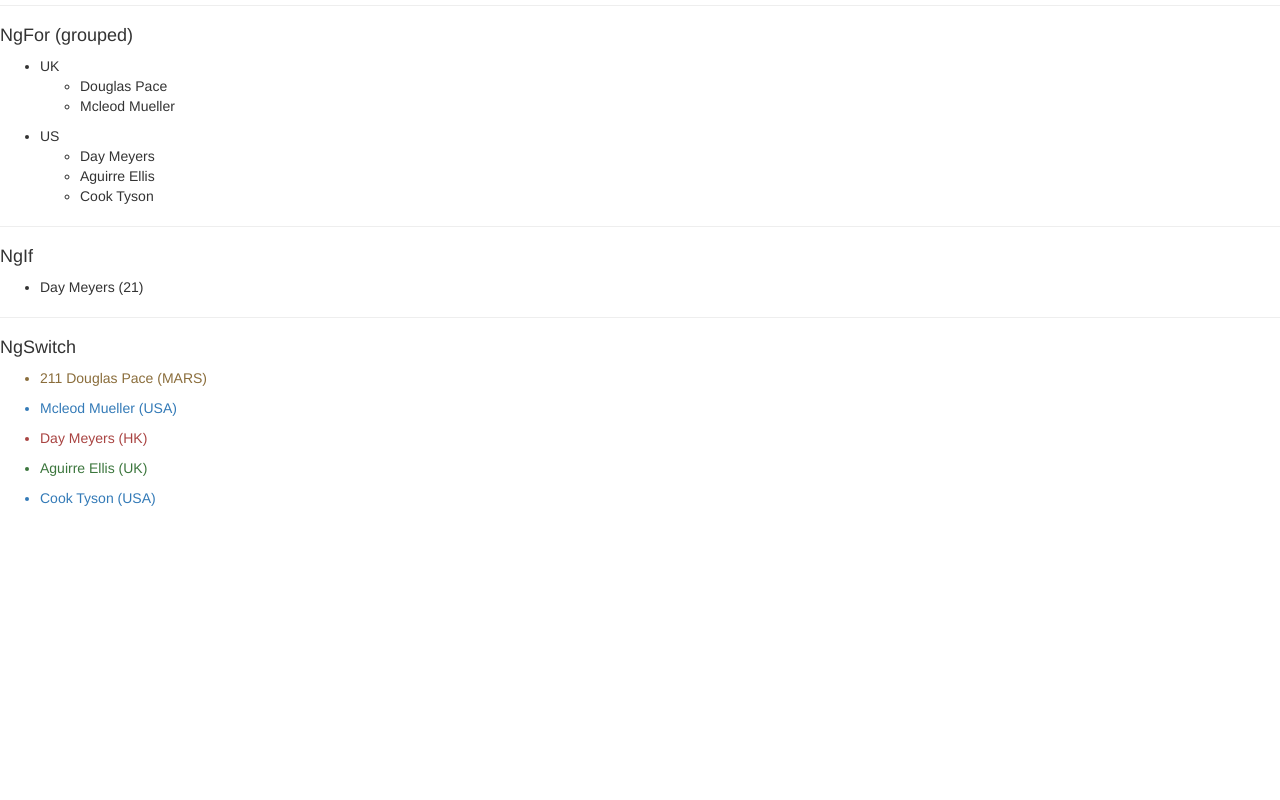
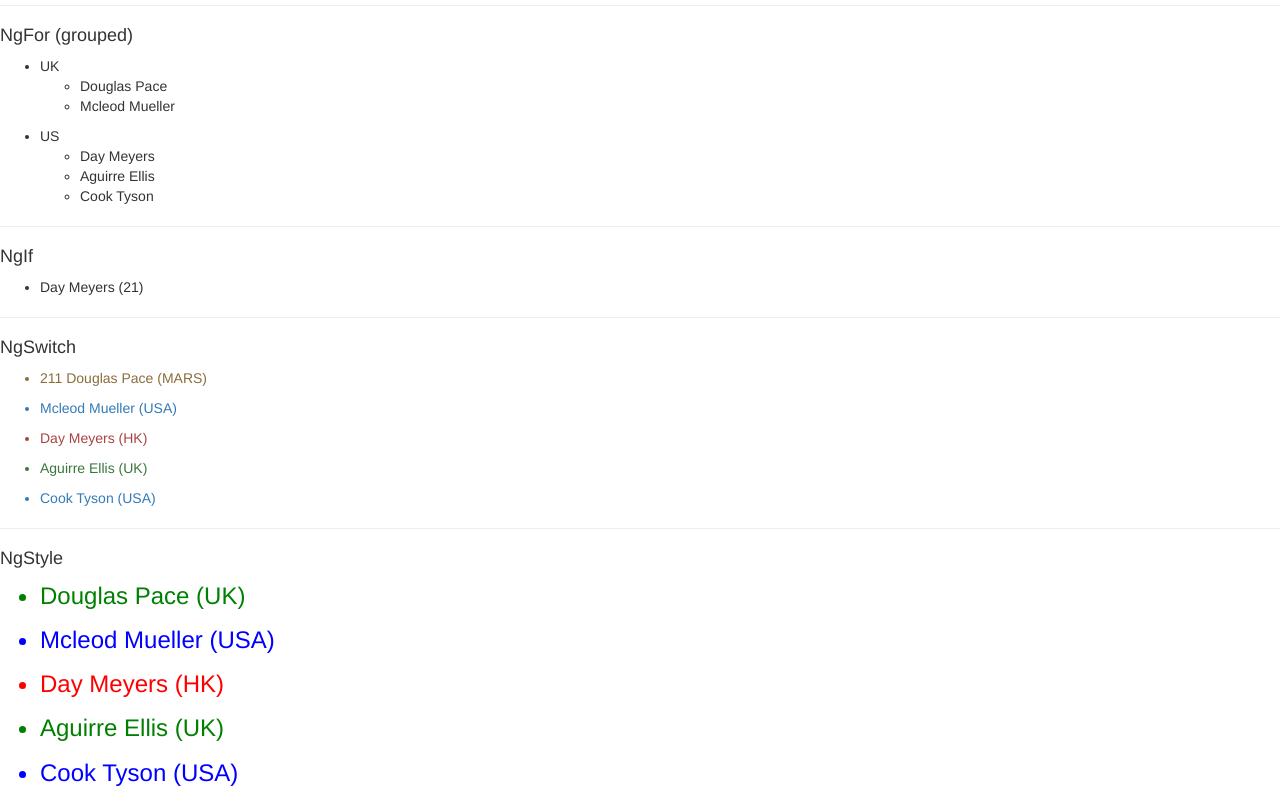
Before and after one commit to louie1966/angular2tutorial-buildin-directives, an Angular app: page / in a window 1280 px wide. Shown: the part 608-1408 px from the top of the page. Before the commit the page ends 1126 px from the top, so only its background shows below. Built offline with nearby package versions, Linux system fonts and the light colour scheme.

Commit message:
NgStyle Code Changes

```diff
--- a/src/app/app.component.html
+++ b/src/app/app.component.html
@@ -14,3 +14,5 @@
 <ngif-example></ngif-example>
 <hr />
 <ngswitch-example></ngswitch-example>
+<hr />
+<ngstyle-example></ngstyle-example>
--- a/src/app/app.module.ts
+++ b/src/app/app.module.ts
@@ -6,6 +6,7 @@ import { NgForExampleComponent } from './ngfor-example/ngfor-example.component';
 import { NgForGroupedExampleComponent } from './ngfor-grouped-example/ngfor-grouped-example.component';
 import { NgIfExampleComponent } from './ngif-example/ngif-example.component';
 import { NgSwitchExampleComponent } from './ngswitch-example/ngswitch-example.component';
+import { NgStyleExampleComponent } from './ngstyle-example/ngstyle-example.component';
 
 @NgModule({
   declarations: [
@@ -13,7 +14,8 @@ import { NgSwitchExampleComponent } from './ngswitch-example/ngswitch-example.co
     NgForExampleComponent,
     NgForGroupedExampleComponent,
     NgIfExampleComponent,
-    NgSwitchExampleComponent
+    NgSwitchExampleComponent,
+    NgStyleExampleComponent
   ],
   imports: [
     BrowserModule
--- /dev/null
+++ b/src/app/ngstyle-example/ngstyle-example.component.html
@@ -0,0 +1,6 @@
+<h4>NgStyle</h4>
+<ul *ngFor="let person of people">
+  <li [ngStyle]="{'font-size.px':24}" [style.color]="getColor(person.country)">
+    {{ person.name }} ({{ person.country }})
+  </li>
+</ul>
--- /dev/null
+++ b/src/app/ngstyle-example/ngstyle-example.component.ts
@@ -0,0 +1,41 @@
+import { Component, OnInit } from '@angular/core';
+
+@Component({
+  selector: 'ngstyle-example',
+  templateUrl: './ngstyle-example.component.html',
+  styleUrls: ['./ngstyle-example.component.css']
+})
+export class NgStyleExampleComponent {
+  getColor(country) {
+    switch (country) {
+      case 'UK':
+        return 'green';
+      case 'USA':
+        return 'blue';
+      case 'HK':
+        return 'red';
+    }
+  }
+  people: any[] = [
+    {
+      "name": "Douglas Pace",
+      "country": 'UK'
+    },
+    {
+      "name": "Mcleod Mueller",
+      "country": 'USA'
+    },
+    {
+      "name": "Day Meyers",
+      "country": 'HK'
+    },
+    {
+      "name": "Aguirre Ellis",
+      "country": 'UK'
+    },
+    {
+      "name": "Cook Tyson",
+      "country": 'USA'
+    }
+  ];
+}
```
Also changed, not shown: src/app/ngstyle-example/ngstyle-example.component.css (added), 1 other file (tests, documents, lock files or other folders).
